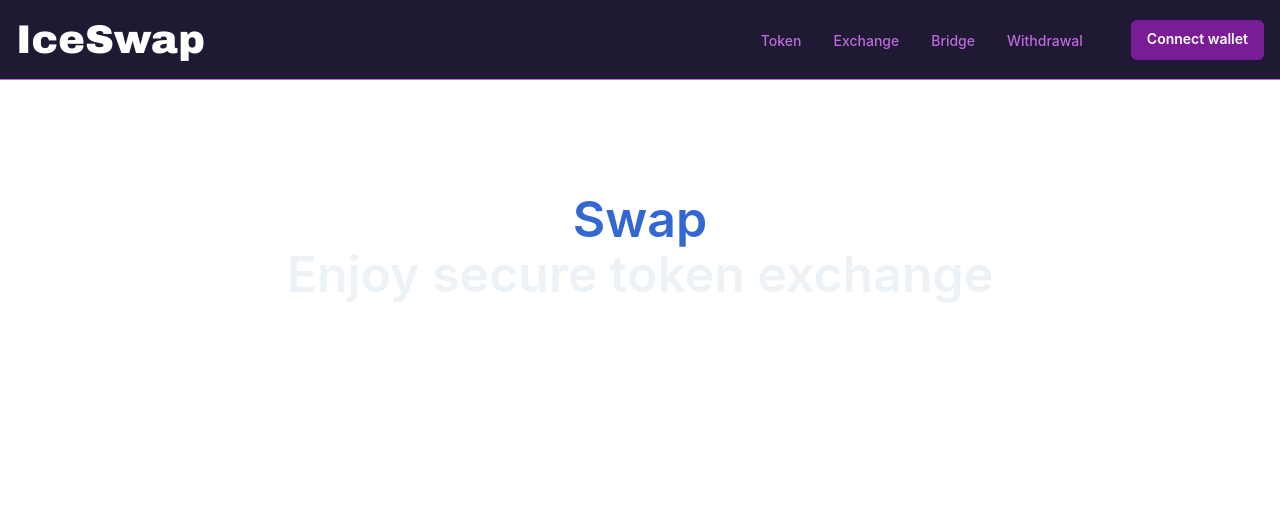
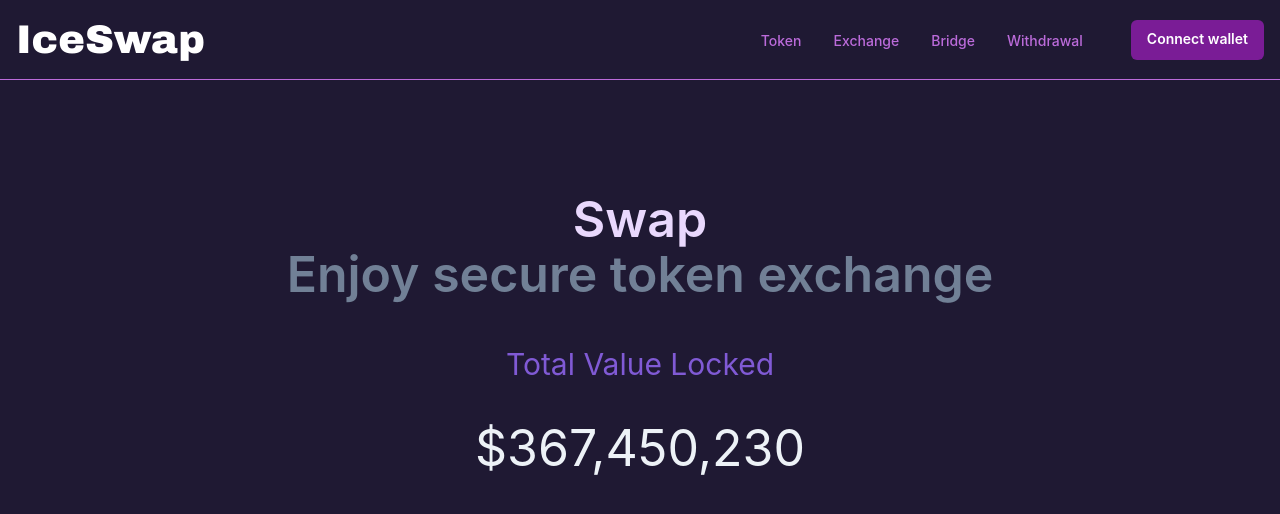
Before and after one commit to MinceDAO/beeswap, a React (Create React App) app in the folder iceswap-frontend/: page / in a window 1280 px wide. Shown: the top 514 px of the page. Built offline with nearby package versions, Linux system fonts and the light colour scheme.

Commit message:
Added the hero page

```diff
--- a/iceswap-frontend/src/components/Home.js
+++ b/iceswap-frontend/src/components/Home.js
@@ -12,49 +12,60 @@ import {
   createIcon,
   IconProps,
   useColorModeValue,
-  } from '@chakra-ui/react';
+} from "@chakra-ui/react";
 import Navbar from "./Navbar";
-
 
 export default function Home() {
   return (
-        <Box >
-
+    <Box>
       <Navbar />
       <Hero />
-
     </Box>
-
-
-
   );
-
 }
 
 const Hero = () => {
   return (
-       <Container maxW={'7x1'}>
+    <Container
+      minH={"100vh"}
+      direction={{ base: "column", md: "row" }}
+      maxW={"7x1"}
+      bg={"#1F1933"}
+    >
       <Stack
-                textAlign={'center'}
-                align={'center'}
+        textAlign={"center"}
+        align={"center"}
         spacing={{ base: 8, md: 10 }}
-                py={{ base: 20, md: 28 }}>
-
+        py={{ base: 20, md: 28 }}
+      >
         <Heading
           lineHeight={1.1}
           fontWeight={600}
-                        color={'Highlight'}
-                        fontSize={{ base: '3x1', sm: '4x1', lg: '50' }}>
+          color={"purple.100"}
+          fontSize={{ base: "3x1", sm: "4x1", lg: "50" }}
+        >
           Swap
-                        <Text
-                            color={'gray.100'} maxW={'3x1'}>
+          <Text color={"gray.500"} maxW={"3x1"}>
             Enjoy secure token exchange
           </Text>
-
         </Heading>
 
-
+        <Stack spacing={6} direction={"column"}>
+          <Text
+            color={"purple.500"}
+            fontSize={{ base: "3x1", sm: "4x1", lg: "30" }}
+            maxW={"3x1"}
+          >
+            Total Value Locked
+          </Text>
+          <Text
+            color={"gray.100"}
+            fontSize={{ base: "3x1", sm: "4x1", lg: "50" }}
+          >
+            $367,450,230
+          </Text>
+        </Stack>
       </Stack>
     </Container>
-    )
-}
+  );
+};
```
Lines whose indentation alone changed are shown as unchanged.
